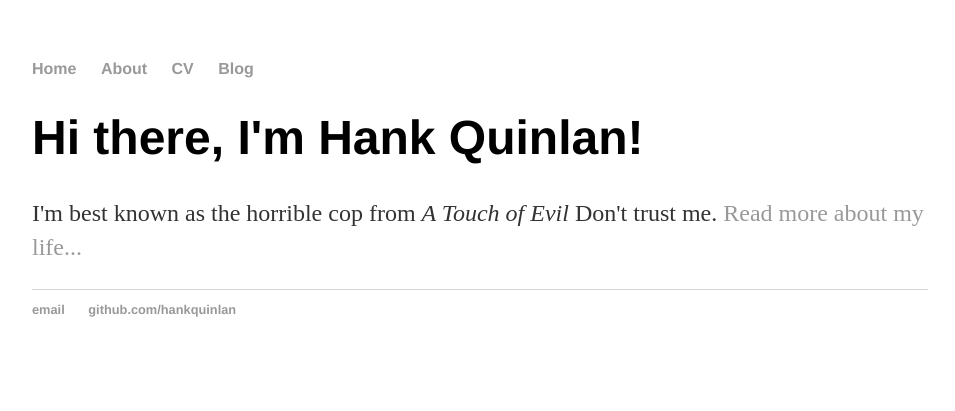
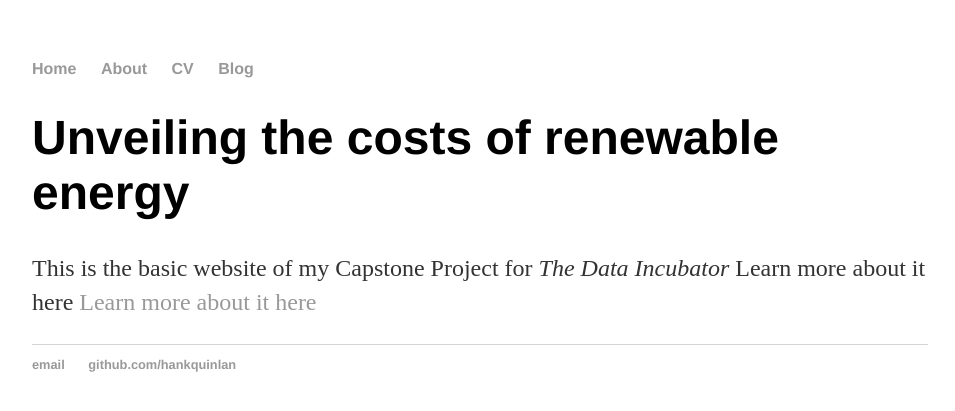
Before and after one commit to bartholdja/bartholdja.github.io, a Jekyll site: the page built from index.html, in a window 1280 px wide. Shown: the top 411 px of the page, without its empty margins (160-1115 px from the left). Built offline with Jekyll 4.4.1, drawn with Linux system fonts in a browser that asks for light colours.

Commit message:
changed index html

```diff
--- a/index.html
+++ b/index.html
@@ -1,8 +1,8 @@
 ---
 layout: default
-title: Hank Quinlan, Horrible Cop
+title: The Data Incubator Capstone Project
 ---
 <div class="blurb">
-	<h1>Hi there, I'm Hank Quinlan!</h1>
-	<p>I'm best known as the horrible cop from <em>A Touch of Evil</em> Don't trust me. <a href="/about">Read more about my life...</a></p>
+	<h1>Unveiling the costs of renewable energy</h1>
+	<p>This is the basic website of my Capstone Project for <em>The Data Incubator</em> Learn more about it here <a href=https://www.youtube.com/watch?v=5l6SfLy4HdQ&feature=em-upload_owner>Learn more about it here</a></p>
 </div><!-- /.blurb -->
```
